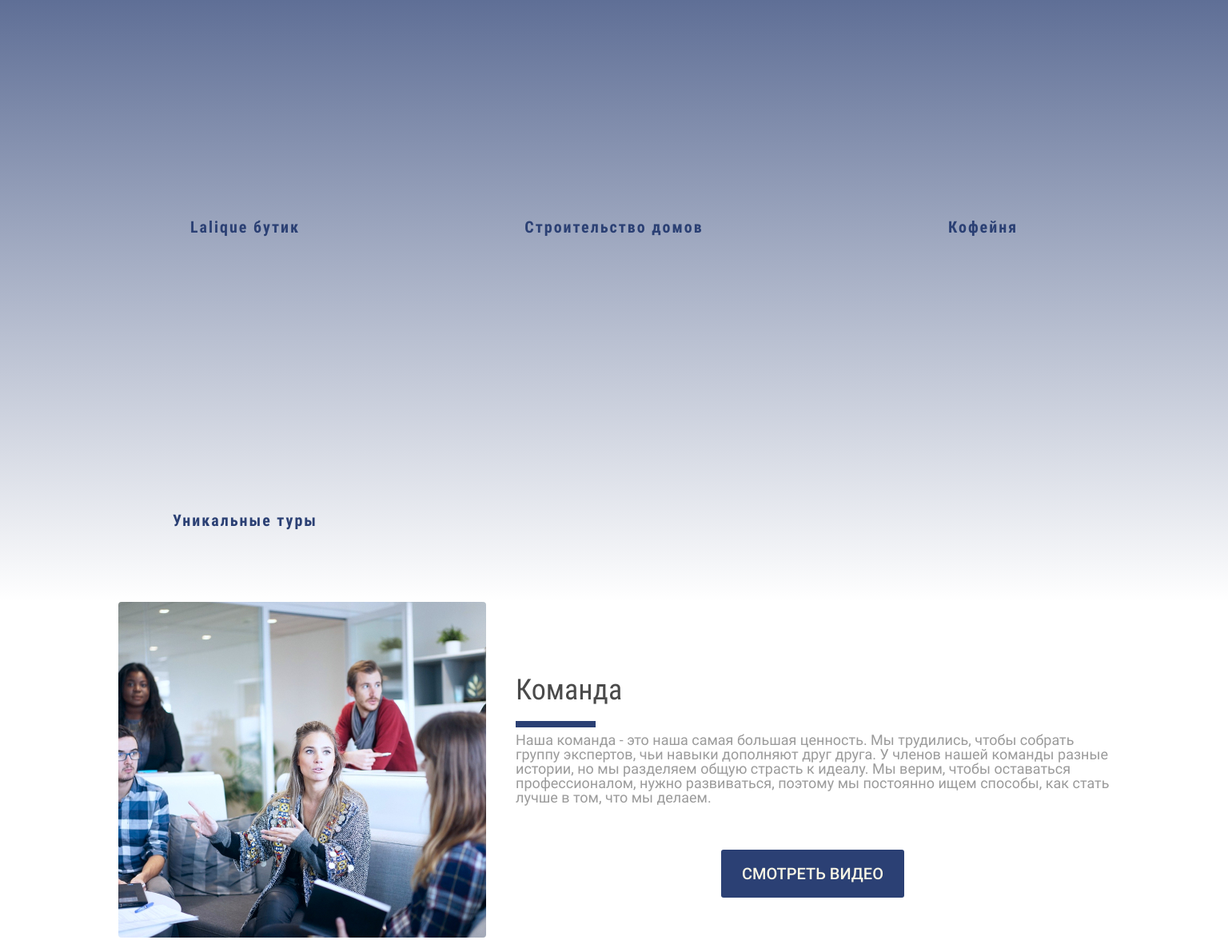
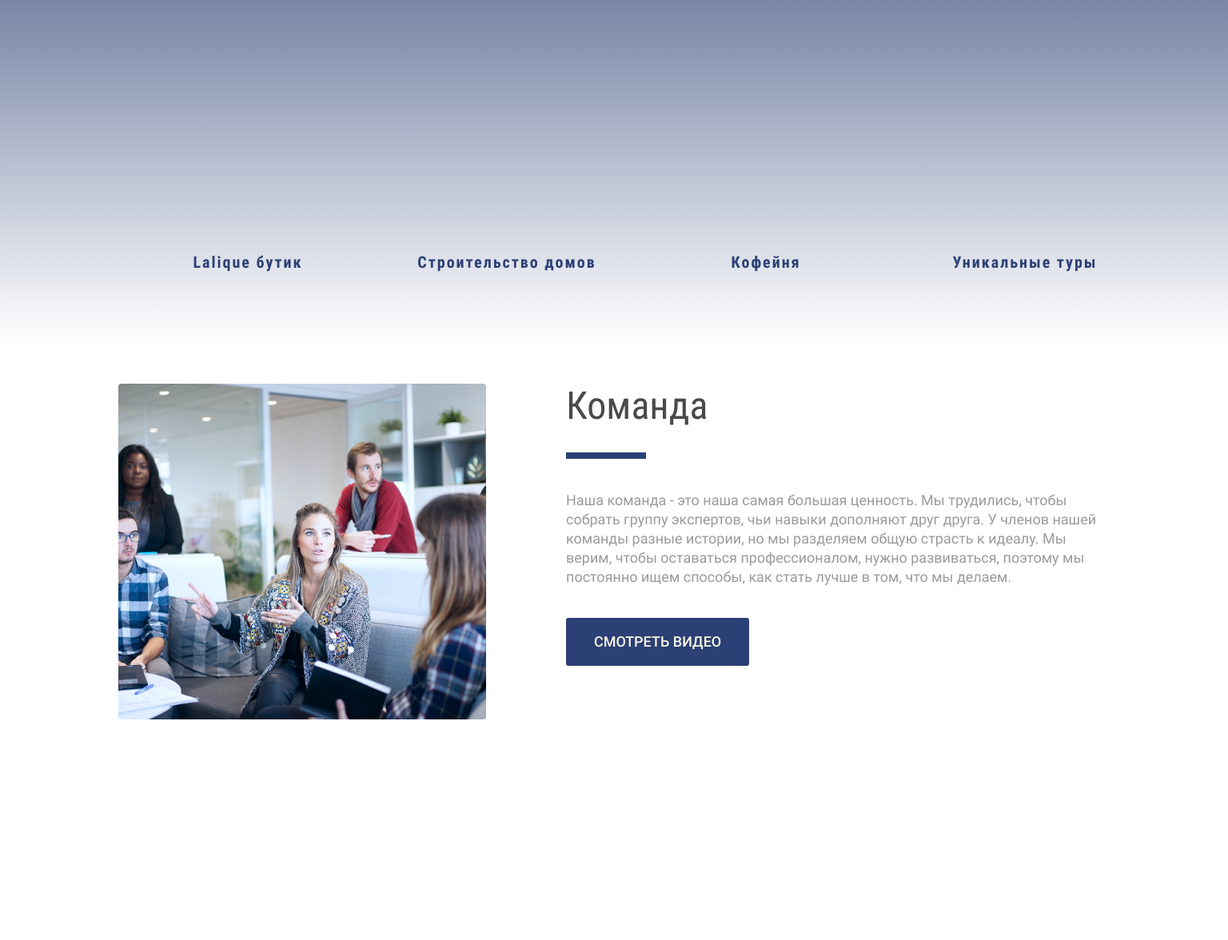
Before and after one commit to ANRomanenko/gitcss, a plain HTML site: page index.html in a window 1536 px wide. Shown: the part 1719-2895 px from the top of the page at 80% size. After the commit the page ends 2719 px from the top, so only its background shows below. Drawn offline with nearby package versions, Linux system fonts and the light colour scheme; files whose address does not match are found by name.

Commit message:
New filesss

```diff
--- a/scss/style.scss
+++ b/scss/style.scss
@@ -815,8 +815,8 @@
         &__title {
             // font-size: 48px;
             // line-height: 56px;
-            padding-bottom: 28px;
-            margin-bottom: 40px;
+            padding-bottom: 32px;
+            margin-bottom: 80px;
 
             &::after {
                 background-color: #fff;
@@ -846,15 +846,16 @@
 
     .team {
         padding: 0 0 40px;
-        text-align: center;
+        text-align: left;
         &__inner {
             display: flex;
-            justify-content: space-between;
-            align-items: center;
+            // justify-content: space-between;
+            // align-items: center;
         }
         &__images {
             margin: 0 37px 40px 0;
-            width: 39%;
+            width: 240px;
+            height: 100%;
             border-radius: 4px;
 
         }
@@ -875,8 +876,114 @@
         }
         &__text {
             font-size: 18px;
+            line-height: 18px;
             text-align: left;
             margin-bottom: 56px;
         }
+        &__btn {
+            font-size: 18px;
+        }
     }
 }
+
+@media (min-width: 1024px ) {
+    .project {
+        padding: 80px 0 60px;
+        text-align: center;
+        background: linear-gradient(180deg, #2B4074 0%, rgba(43, 64, 116, 0) 100%);
+        &__items {
+            justify-content: center;
+        }
+        &__item-img {
+            margin: 0 12px;
+        }
+    }
+
+    .team {
+        padding: 80px 0;
+        &__inner {
+            display: flex;
+            justify-content: space-between;
+        }
+        &__images {
+            margin: 0 37px 0 0;
+            width: 395px;
+            height: 100%;
+            border-radius: 4px;
+
+        }
+
+        &__title {
+            text-align: left;
+            padding-bottom: 28px;
+            margin-bottom: 20px;
+            font-size: 48px;
+            line-height: 56px;
+            letter-spacing: 0;
+            color: $text-color;
+            &::after {
+                display: block;
+                width: 100px;
+                margin: 0;
+            }
+        }
+        &__text {
+            font-size: 18px;
+            line-height: 24px;
+            text-align: left;
+            margin-bottom: 20px;
+        }
+    }
+}
+
+@media (min-width: 1440px ) {
+    .project {
+        padding: 80px 0 60px;
+        &__items {
+            justify-content: space-between;
+            flex-wrap: nowrap;
+        }
+        &__item-img {
+            width: 300px;
+        }
+    }
+
+    .team {
+        padding: 50px 0 100px;
+        &__inner {
+            display: flex;
+            justify-content: space-between;
+        }
+        &__images {
+            margin-right: 100px;
+            width: 470px;
+            height: 100%;
+            border-radius: 4px;
+
+        }
+
+        &__title {
+            text-align: left;
+            padding-bottom: 38px;
+            margin-bottom: 40px;
+            font-size: 48px;
+            line-height: 56x;
+            letter-spacing: 0;
+            color: $text-color;
+            &::after {
+                display: block;
+                width: 100px;
+                margin: 0;
+            }
+        }
+        &__text {
+            font-size: 18px;
+            text-align: left;
+            line-height: 24px;
+            margin-bottom: 39px;
+        }
+        &__btn {
+            padding: 21px 35px;
+        }
+    }
+}
```
Also changed, not shown: css/style.css, 1 other file.
